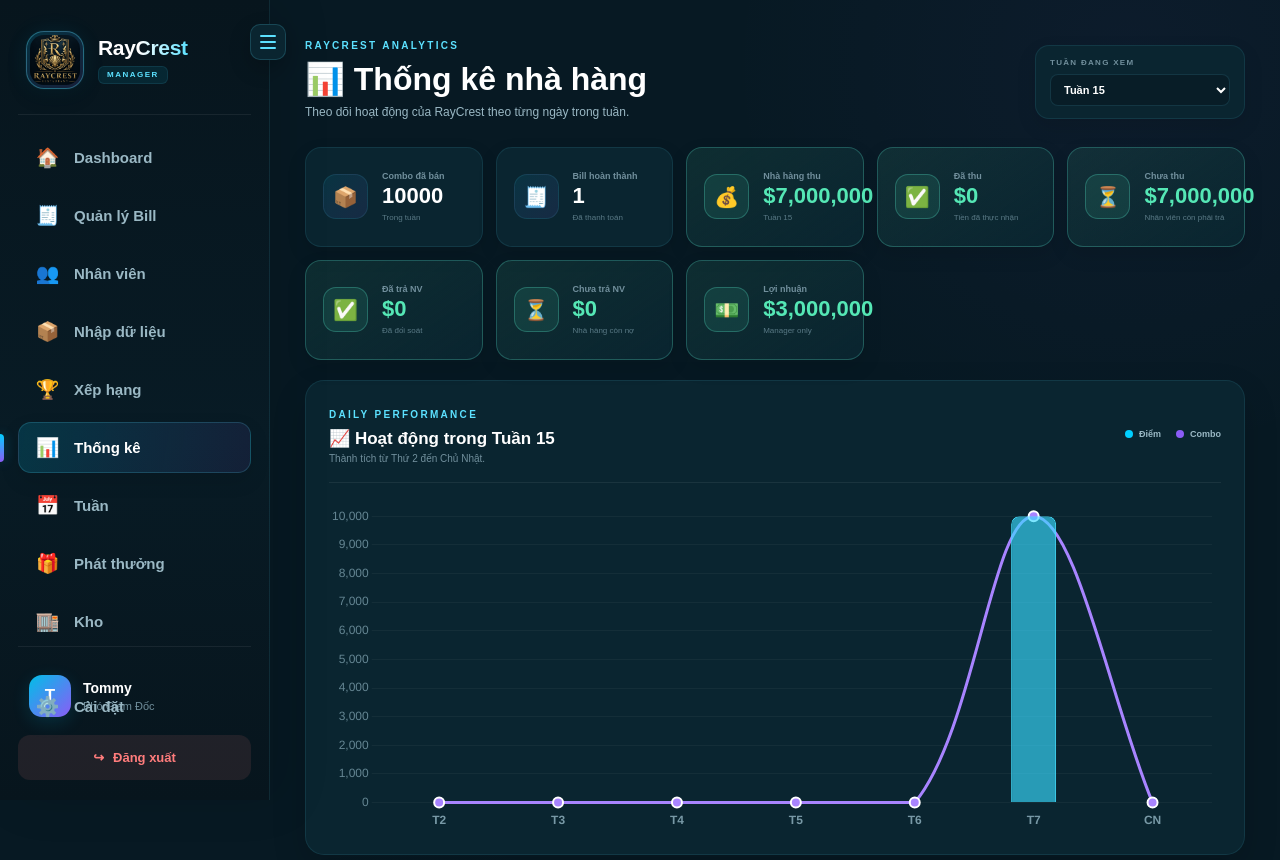
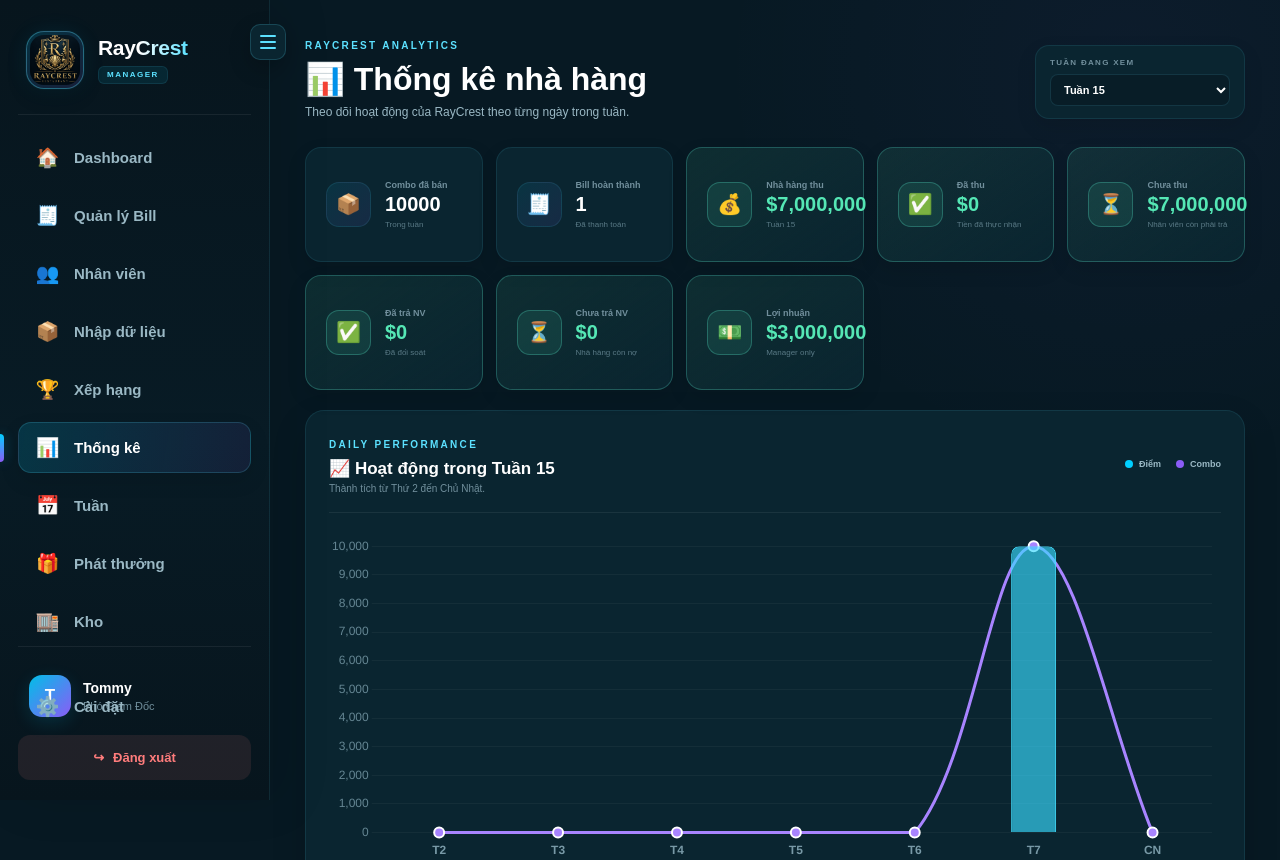
Before and after one commit to baophucnguyen761/RayCrestRestaurant, a Flask app: page /statistics in a window 1280 px wide. Shown: the top 860 px of the page. Run offline with Flask 3, Linux system fonts and the light colour scheme; a user stored in the database is signed in; data comes from the database, SQL or seed files in the repository; data that the repository does not hold is empty; parts of the project's set-up code (start-up, migrations or seed data) failed here and were passed over.

Commit message:
Update statistics.css

```diff
--- a/static/statistics.css
+++ b/static/statistics.css
@@ -184,14 +184,14 @@
 ========================================================= */
 
 .summary-card {
-    min-height: 100px;
+    min-height: 115px;
 
     display: flex;
     align-items: center;
 
     gap: 14px;
 
-    padding: 17px;
+    padding: 20px;
 
     border:
         1px solid var(--border);
@@ -273,7 +273,7 @@
 
     color: var(--text-main);
 
-    font-size: 22px;
+    font-size: 20px;
     font-weight: 900;
 
     line-height: 1.1;
```
